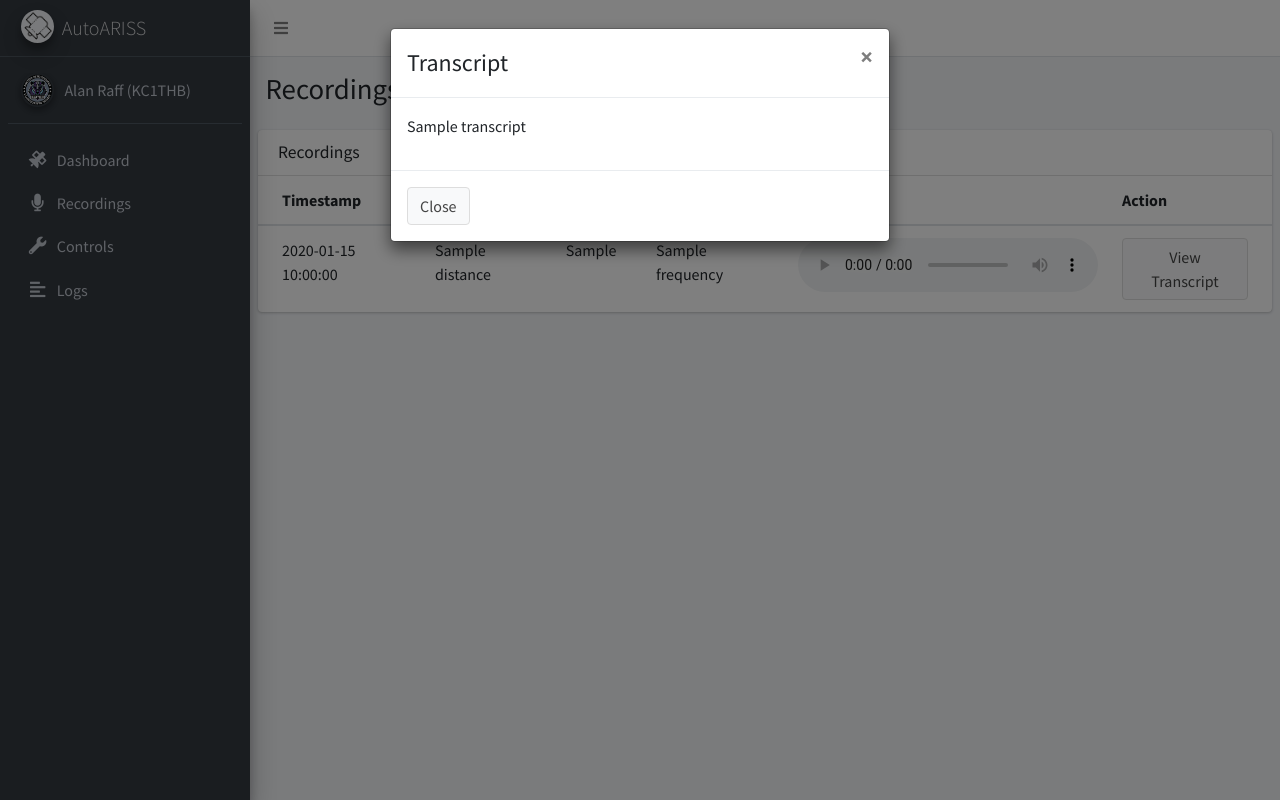
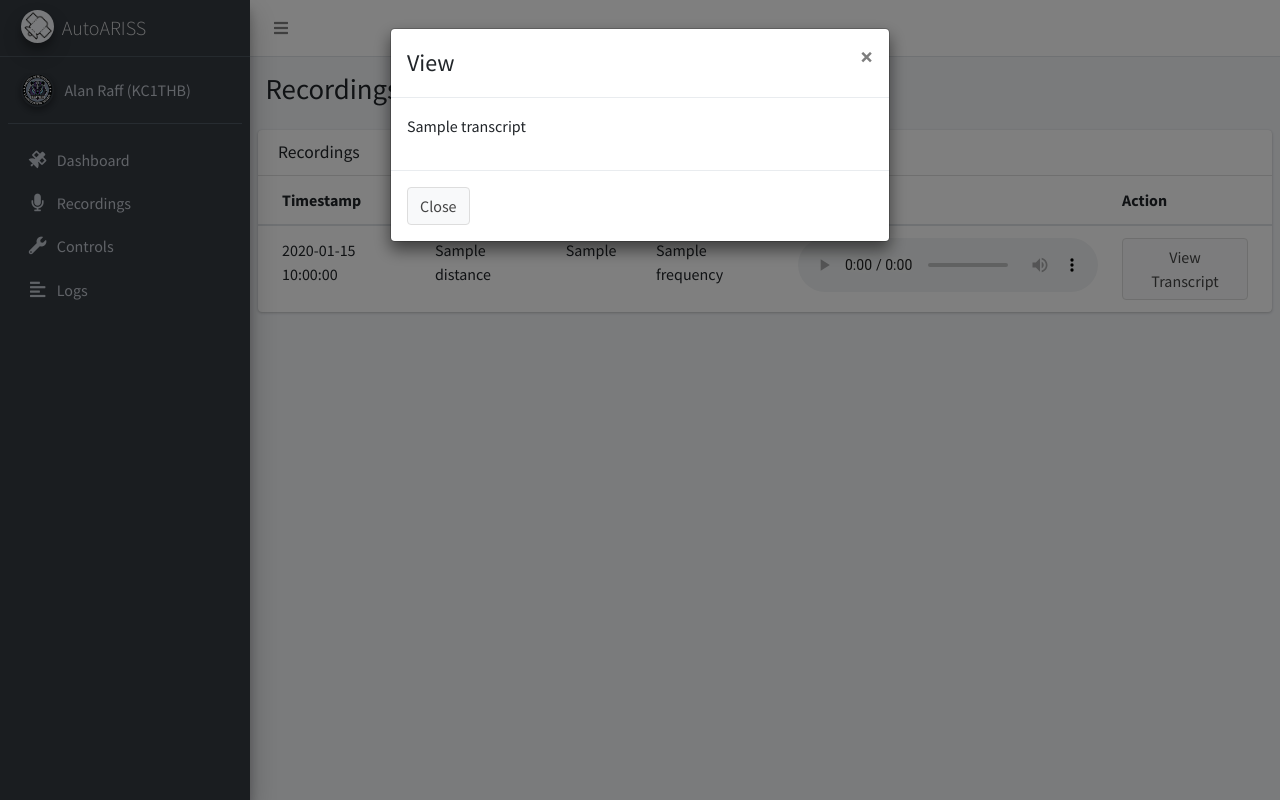
Before and after one commit to Un1xG0d/StarStream, a Flask app: template templates/recordings.html in a window 1280 px wide, after a click on "View Transcript". Run offline with Flask 3, Linux system fonts and the light colour scheme; the template is opened without the code that fills it: most values are stand-ins (such as "Sample title", 1, 10 or a date in 2020); parts of the project's set-up code (start-up, migrations or seed data) failed here and were passed over; some libraries are stand-ins or nearby versions.

Commit message:
fix wording on modal title

```diff
--- a/templates/recordings.html
+++ b/templates/recordings.html
@@ -128,7 +128,7 @@
         <div class="modal-dialog">
           <div class="modal-content">
             <div class="modal-header">
-              <h4 class="modal-title">Transcript</h4>
+              <h4 class="modal-title">View</h4>
               <button type="button" class="close" data-dismiss="modal" aria-label="Close">
                 <span aria-hidden="true">&times;</span>
               </button>
```
